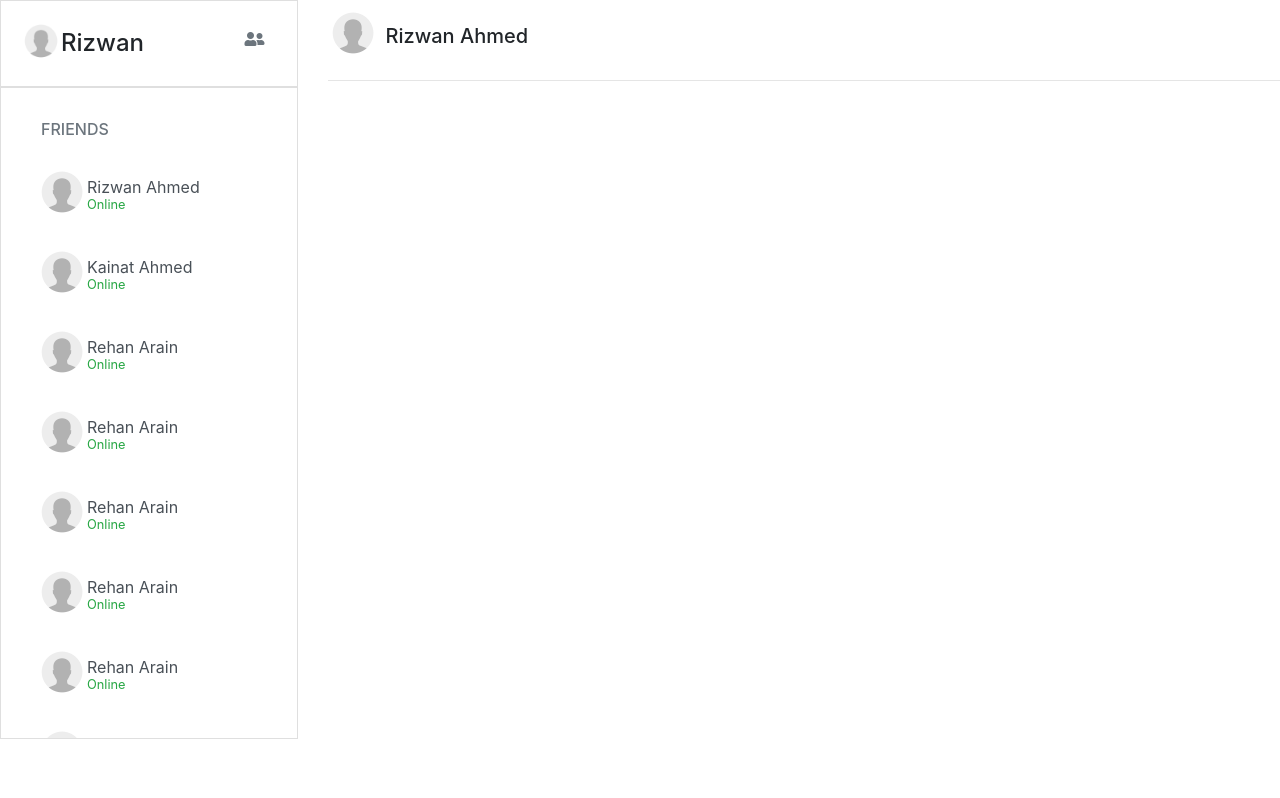
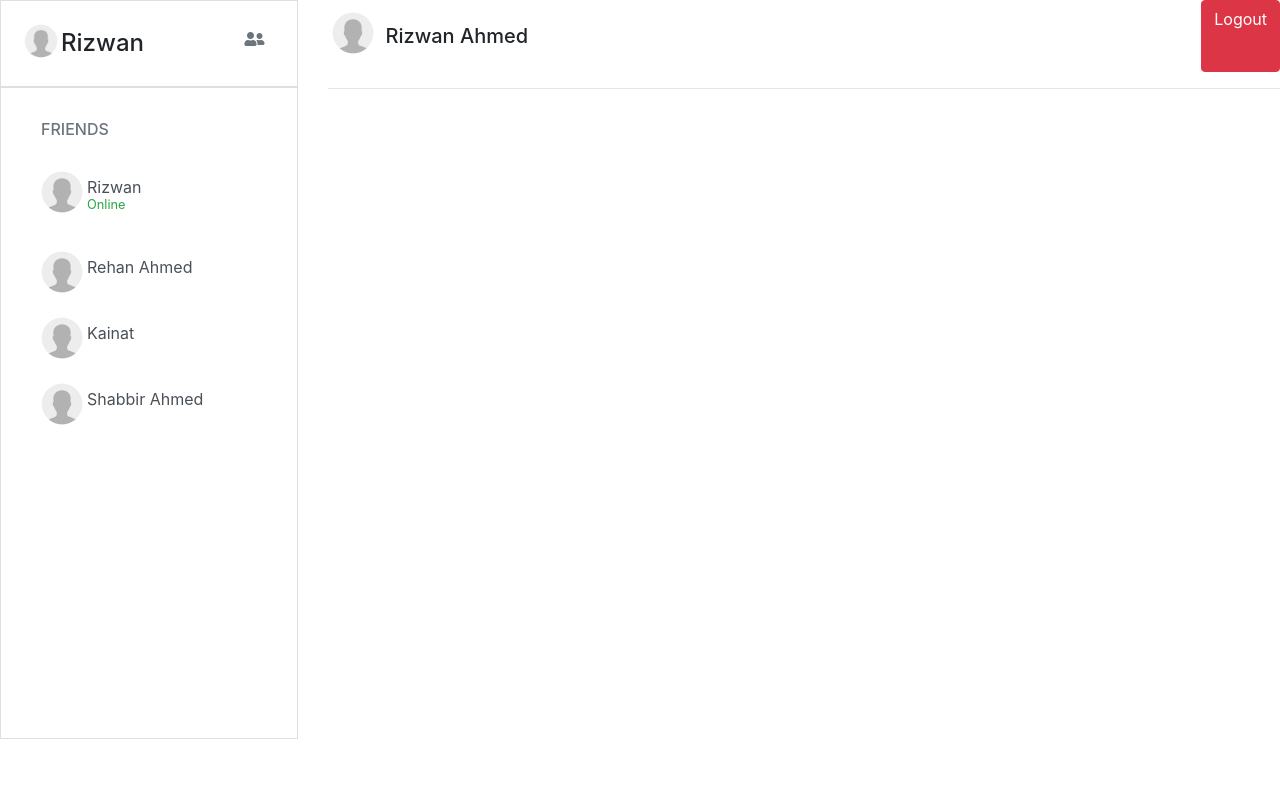
Before and after one commit to Rizwan8909/AJAX-PHP-JS-WEB-Projects, a PHP site: page /home.php in a window 1280 px wide. Shown: the part 56-854 px from the top of the page. Run offline with PHP 8.4, Linux system fonts and the light colour scheme; a user stored in the database is signed in; data comes from the database, SQL or seed files in the repository; some libraries are stand-ins or nearby versions.

Commit message:
Php work starts

```diff
--- a/php_chat_app/home.php
+++ b/php_chat_app/home.php
@@ -42,7 +42,7 @@ session_start();
                         <div class="d-flex justify-content-between">
                             <div class="d-flex">
                                 <img src="images/default-user.png" alt="" style="width: 40px; height:40px">
-                                <h4 class="my-2"><?php echo $current_username?></h4>
+                                <h4 class="my-2"><?php echo $current_username ?></h4>
                             </div>
 
                             <div>
@@ -62,101 +62,39 @@ session_start();
                 <div class="card rounded-0 left-chat">
                     <div class="card-body" style="overflow:scroll; height: 650px;">
 
+
                         <ul class="list-group">
                             <li class="list-group-item border-0">
                                 <h6 class="text-muted">FRIENDS</h6>
                             </li>
+
+                            <?php
+                            // Getting friends to chat
+                            $get_users = "SELECT * FROM `users`";
+                            $run_users = mysqli_query($conn, $get_users);
+
+                            while ($row = mysqli_fetch_assoc($run_users)) {
+                                $users_name = $row['user_name'];
+                                $users_status = $row['login'];
+
+                            ?>
                                 <a href="" class="list-group-item list-group-item-action border-0 round-border p-0 pl-3">
                                     <div class="d-flex my-2">
                                         <img src="images/default-user.png" alt="" style="width: 50px; height:50px">
                                         <div class="my-3">
-                                        <p class="my-1" style="line-height: 0;">Rizwan Ahmed</p>
-                                        <small class="text-success">Online</small>
+                                            <p class="my-1" style="line-height: 0;"><?php echo $users_name ?></p>
+                                            <small class="text-success"><?php echo $users_status ?></small>
                                         </div>
                                     </div>
 
                                 </a>
 
+                                <!-- Remaining bracket of while -->
+                            <?php
+                            }
+                            ?>
 
-                            <a href="" class="list-group-item list-group-item-action border-0 round-border p-0 pl-3">
-                                <div class="d-flex my-2">
-                                    <img src="images/default-user.png" alt="" style="width: 50px; height:50px">
-                                    <div class="my-3">
-                                        <p class="my-1" style="line-height: 0;">Kainat Ahmed</p>
-                                        <small class="text-success">Online</small>
-                                    </div>
-                                </div>
 
-                            </a>
-
-                            <a href="" class="list-group-item list-group-item-action border-0 round-border p-0 pl-3">
-                                <div class="d-flex my-2">
-                                    <img src="images/default-user.png" alt="" style="width: 50px; height:50px">
-                                    <div class="my-3">
-                                        <p class="my-1" style="line-height: 0;">Rehan Arain</p>
-                                        <small class="text-success">Online</small>
-                                    </div>
-                                </div>
-
-                            </a>
-
-                            <a href="" class="list-group-item list-group-item-action border-0 round-border p-0 pl-3">
-                                <div class="d-flex my-2">
-                                    <img src="images/default-user.png" alt="" style="width: 50px; height:50px">
-                                    <div class="my-3">
-                                        <p class="my-1" style="line-height: 0;">Rehan Arain</p>
-                                        <small class="text-success">Online</small>
-                                    </div>
-                                </div>
-
-                            </a>
-
-                            <a href="" class="list-group-item list-group-item-action border-0 round-border p-0 pl-3">
-                                <div class="d-flex my-2">
-                                    <img src="images/default-user.png" alt="" style="width: 50px; height:50px">
-                                    <div class="my-3">
-                                        <p class="my-1" style="line-height: 0;">Rehan Arain</p>
-                                        <small class="text-success">Online</small>
-                                    </div>
-                                </div>
-
-                            </a>
-
-                            <a href="" class="list-group-item list-group-item-action border-0 round-border p-0 pl-3">
-                                <div class="d-flex my-2">
-                                    <img src="images/default-user.png" alt="" style="width: 50px; height:50px">
-                                    <div class="my-3">
-                                        <p class="my-1" style="line-height: 0;">Rehan Arain</p>
-                                        <small class="text-success">Online</small>
-                                    </div>
-                                </div>
-
-                            </a>
-
-                            <a href="" class="list-group-item list-group-item-action border-0 round-border p-0 pl-3">
-                                <div class="d-flex my-2">
-                                    <img src="images/default-user.png" alt="" style="width: 50px; height:50px">
-                                    <div class="my-3">
-                                        <p class="my-1" style="line-height: 0;">Rehan Arain</p>
-                                        <small class="text-success">Online</small>
-                                    </div>
-                                </div>
-
-                            </a>
-
-                            <a href="" class="list-group-item list-group-item-action border-0 round-border p-0 pl-3">
-                                <div class="d-flex my-2">
-                                    <img src="images/default-user.png" alt="" style="width: 50px; height:50px">
-                                    <div class="my-3">
-                                        <p class="my-1" style="line-height: 0;">Rehan Arain</p>
-                                        <small class="text-success">Online</small>
-                                    </div>
-                                </div>
-
-                            </a>
-                            <!-- <li class="list-group-item list-group-item-action border-0 round-border">Morbi leo risus</li>
-                            <li class="list-group-item list-group-item-action border-0 round-border">Porta ac consectetur ac</li>
-                            <li class="list-group-item list-group-item-action border-0 round-border">Vestibulum at eros</li> -->
                             <!-- <?php //include "include/get_user_data.php"
                                     ?> -->
                         </ul>
@@ -171,10 +109,13 @@ session_start();
             <!-- Right start here -->
             <div class="col-md-9">
 
-                <div class="left-chat">
+                <div class="right-chat">
+                    <div class="d-flex justify-content-between">
                         <div class="d-flex my-2">
                             <img src="images/default-user.png" alt="" style="width: 50px; height:50px">
                             <h5 class="my-3 ml-2">Rizwan Ahmed</h5>
+                        </div>
+                        <a href="logout.php" class="btn btn-danger">Logout</a>
                     </div>
                     <hr>
                 </div>
```
Lines whose indentation alone changed are shown as unchanged.
